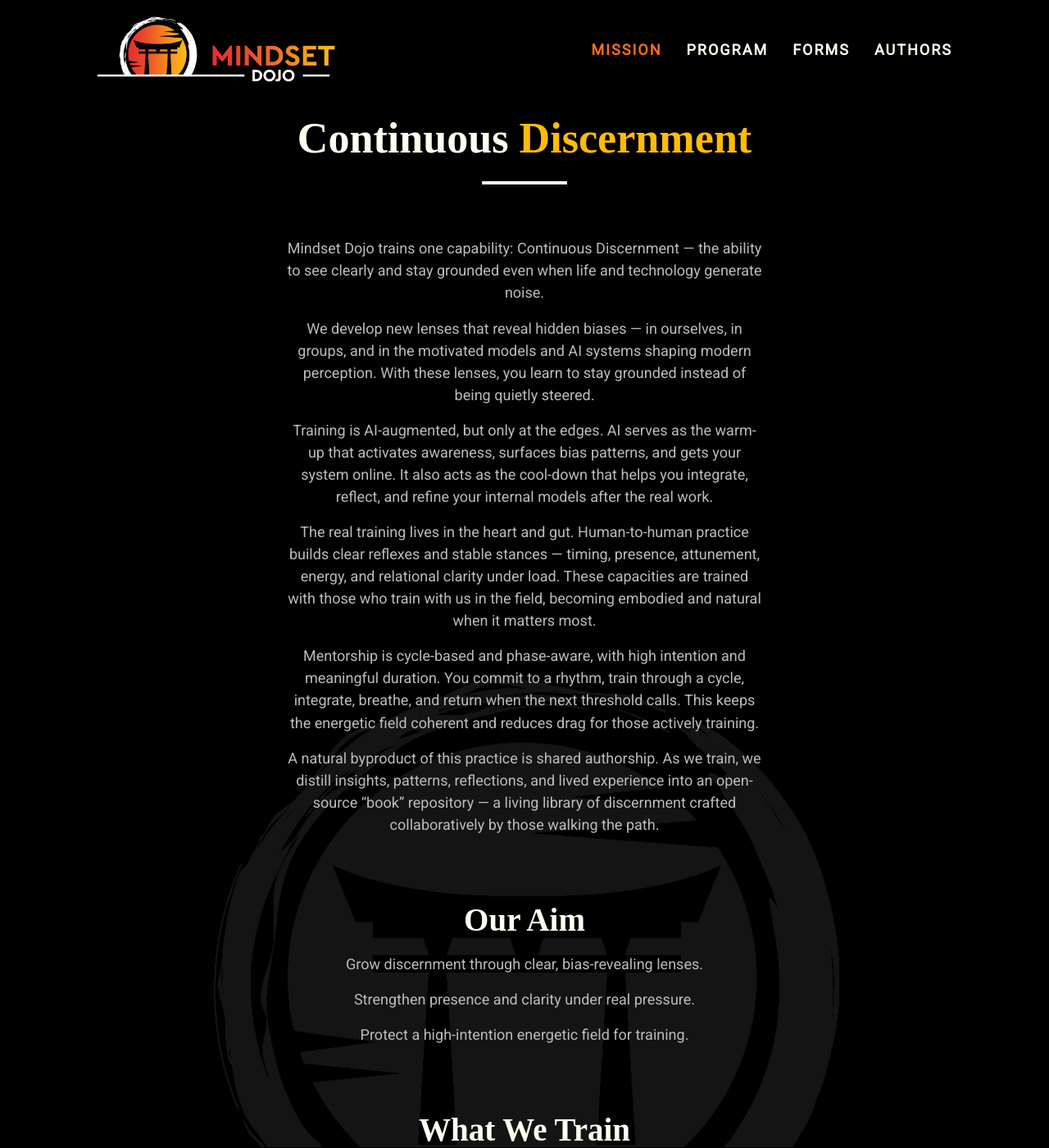
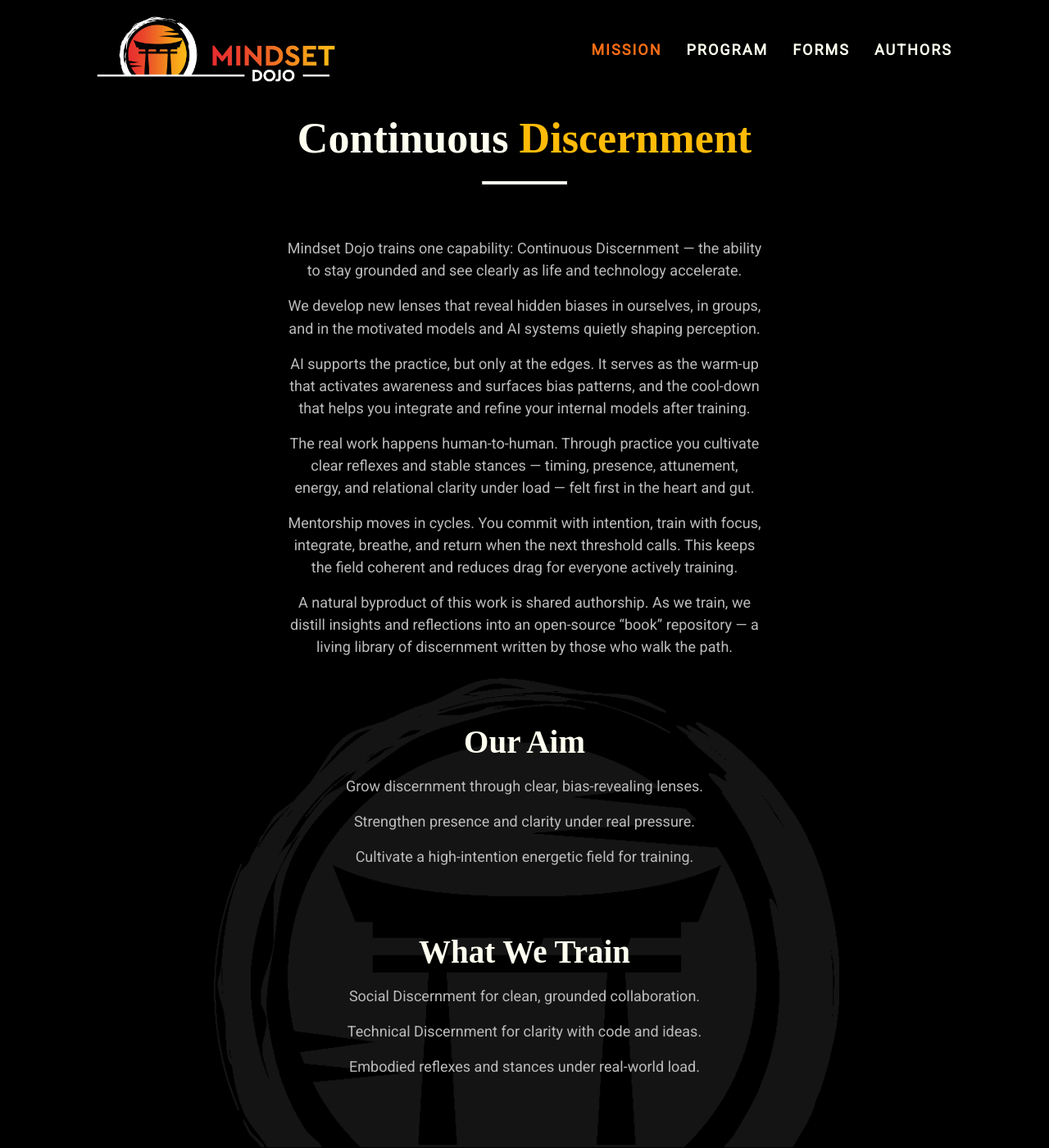
Before and after one commit to mindset-dojo/mindset-dojo.github.io, a Jekyll site: the page built from mission.md, in a window 1280 px wide and 1400 px high. Shown: the whole window at 82% size. Built offline with Jekyll 4.4.1, drawn with Linux system fonts in a browser that asks for light colours; some web fonts are replaced; some of the changed text lies outside the part shown.

Commit message:
refactor(pages): mission page positioning

```diff
--- a/_data/sections/mission.yaml
+++ b/_data/sections/mission.yaml
@@ -2,32 +2,27 @@
 mantra: "Continuous Discernment"
 mantra_mark: "Discernment"
 description: |
-  Mindset Dojo trains one capability: Continuous Discernment — the ability to
-  see clearly and stay grounded even when life and technology generate noise.
+  Mindset Dojo trains one capability: Continuous Discernment — the ability
+  to stay grounded and see clearly as life and technology accelerate.
 
-  We develop new lenses that reveal hidden biases — in ourselves, in groups, and
-  in the motivated models and AI systems shaping modern perception. With these
-  lenses, you learn to stay grounded instead of being quietly steered.
+  We develop new lenses that reveal hidden biases in ourselves, in groups,
+  and in the motivated models and AI systems quietly shaping perception.
 
-  Training is AI-augmented, but only at the edges. AI serves as the warm-up that
-  activates awareness, surfaces bias patterns, and gets your system online. It
-  also acts as the cool-down that helps you integrate, reflect, and refine your
-  internal models after the real work.
+  AI supports the practice, but only at the edges. It serves as the warm-up
+  that activates awareness and surfaces bias patterns, and the cool-down
+  that helps you integrate and refine your internal models after training.
 
-  The real training lives in the heart and gut. Human-to-human practice builds
-  clear reflexes and stable stances — timing, presence, attunement, energy, and
-  relational clarity under load. These capacities are trained with those who
-  train with us in the field, becoming embodied and natural when it matters most.
+  The real work happens human-to-human. Through practice you cultivate
+  clear reflexes and stable stances — timing, presence, attunement, energy,
+  and relational clarity under load — felt first in the heart and gut.
 
-  Mentorship is cycle-based and phase-aware, with high intention and meaningful
-  duration. You commit to a rhythm, train through a cycle, integrate, breathe,
-  and return when the next threshold calls. This keeps the energetic field
-  coherent and reduces drag for those actively training.
+  Mentorship moves in cycles. You commit with intention, train with focus,
+  integrate, breathe, and return when the next threshold calls. This keeps
+  the field coherent and reduces drag for everyone actively training.
 
-  A natural byproduct of this practice is shared authorship. As we train, we
-  distill insights, patterns, reflections, and lived experience into an
-  open-source "book" repository — a living library of discernment crafted
-  collaboratively by those walking the path.
+  A natural byproduct of this work is shared authorship. As we train, we
+  distill insights and reflections into an open-source “book” repository —
+  a living library of discernment written by those who walk the path.
 sections:
   - type: markdown
     data:
@@ -38,7 +33,7 @@
       items:
         - "Grow discernment through clear, bias-revealing lenses."
         - "Strengthen presence and clarity under real pressure."
-        - "Protect a high-intention energetic field for training."
+        - "Cultivate a high-intention energetic field for training."
   - type: text
     data:
       label: "What We Train"
@@ -51,9 +46,8 @@
       label: "If This Resonates ..."
       items:
         - "AI feels persuasive and you want to see through its biases."
-        - "Strong personalities distort the field and drain clarity."
+        - "Strong personalities distort the social field and drain clarity."
         - "Tense moments trigger habits you want to unwind cleanly."
-        - "You want to build, but need a clearer internal signal."
   - type: quote
     data:
       text: "Discernment grows with training. The door is open for you."
```
